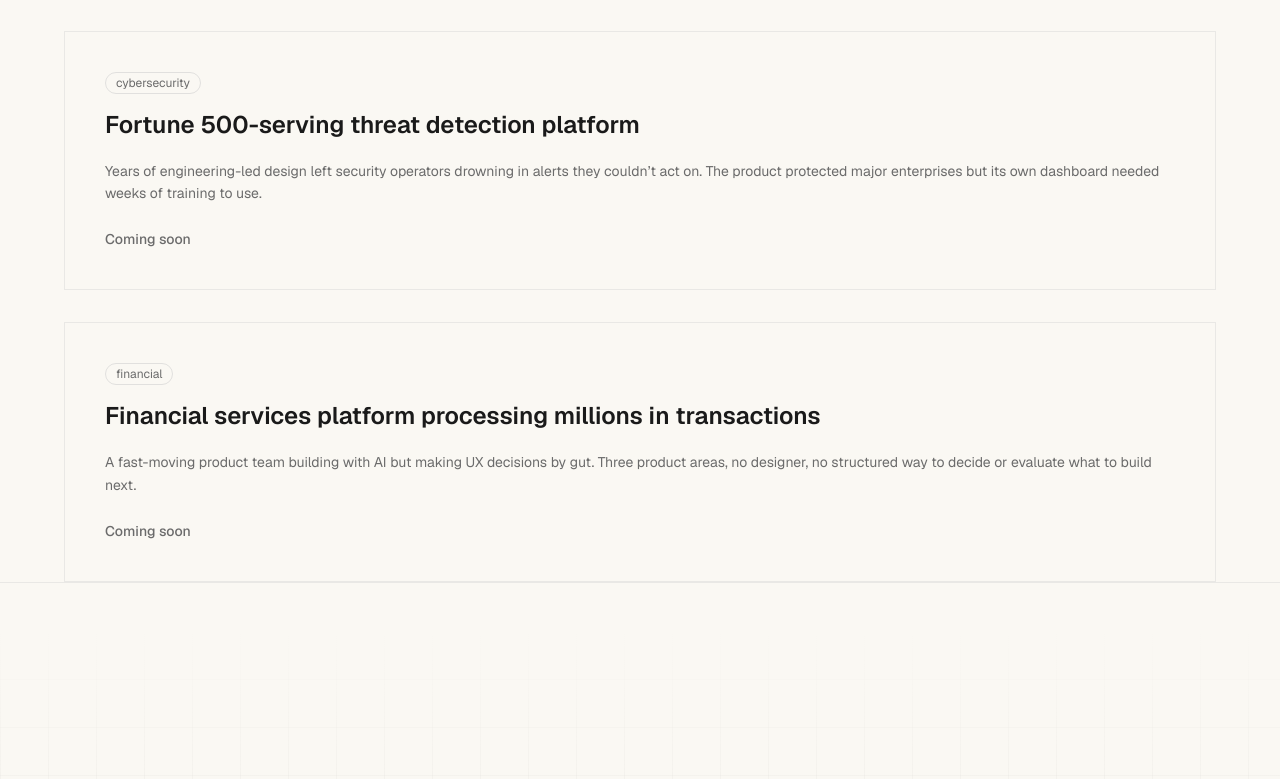
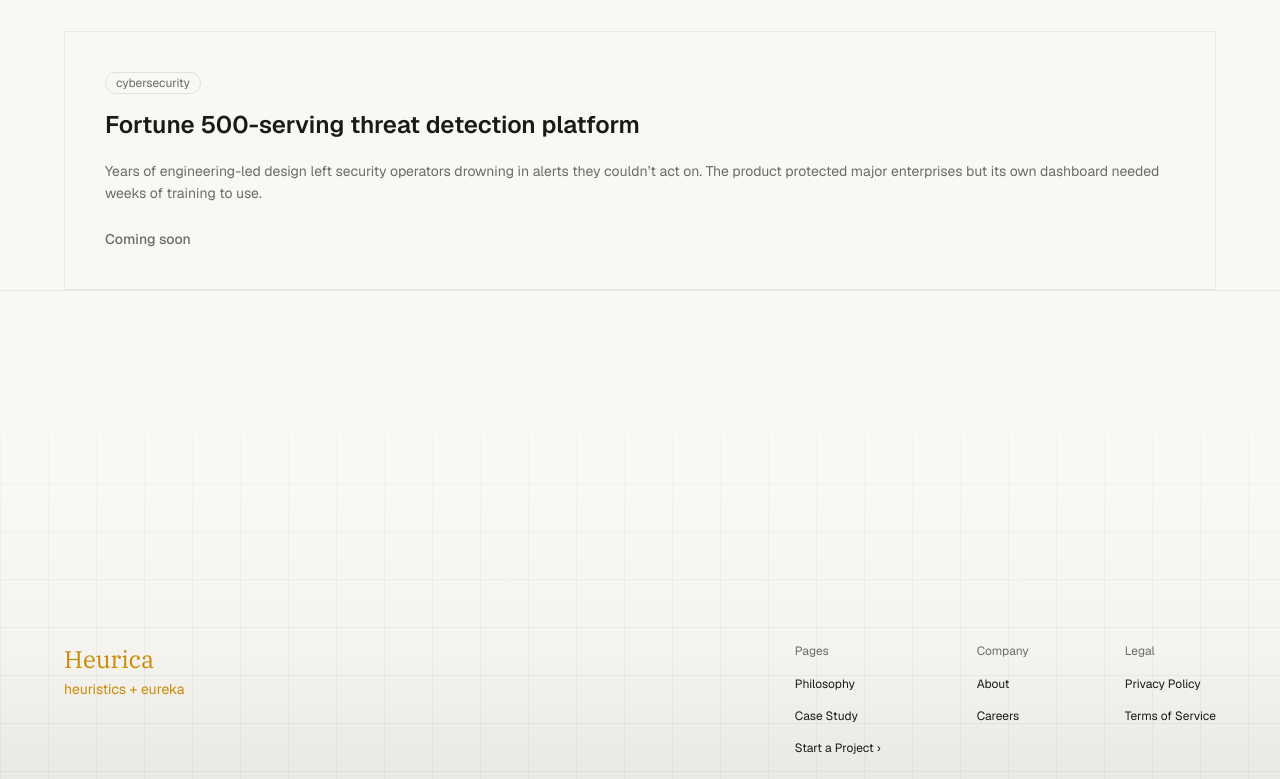
Before and after one commit to Nuaroom/landing-page, a Next.js app: page /case-study in a window 1280 px wide. Shown: the part 570-1349 px from the top of the page. Built offline with nearby package versions, Linux system fonts and the light colour scheme.

Commit message:
remove financial case study card from case study page
Co-Authored-By: Claude Opus 4.6 (1M context) <noreply@anthropic.com>

```diff
--- a/app/case-study/page.tsx
+++ b/app/case-study/page.tsx
@@ -83,28 +83,6 @@ export default function CaseStudyPage() {
                     </div>
                   </article>
                 </div>
-
-                {/* Financial card */}
-                <div
-                  className="block border border-border/40"
-                >
-                  <article className="h-full flex flex-col">
-                    <div className="p-5 sm:p-8 md:p-10 flex flex-col flex-1">
-                      <div className="flex items-center gap-2 mb-4">
-                        <span className="text-xs text-muted-foreground px-2.5 py-0.5 rounded-full border border-border/60">{t("csl.card3.industry")}</span>
-                      </div>
-                      <h2 className="text-2xl font-semibold mb-5 leading-tight">
-                        {t("csl.card3.title")}
-                      </h2>
-                      <p className="text-sm text-muted-foreground leading-relaxed mb-6">
-                        {t("csl.card3.excerpt")}
-                      </p>
-                      <span className="text-sm font-medium mt-auto text-muted-foreground">
-                        {t("csl.comingsoon")}
-                      </span>
-                    </div>
-                  </article>
-                </div>
               </div>
             </div>
           </div>
```
